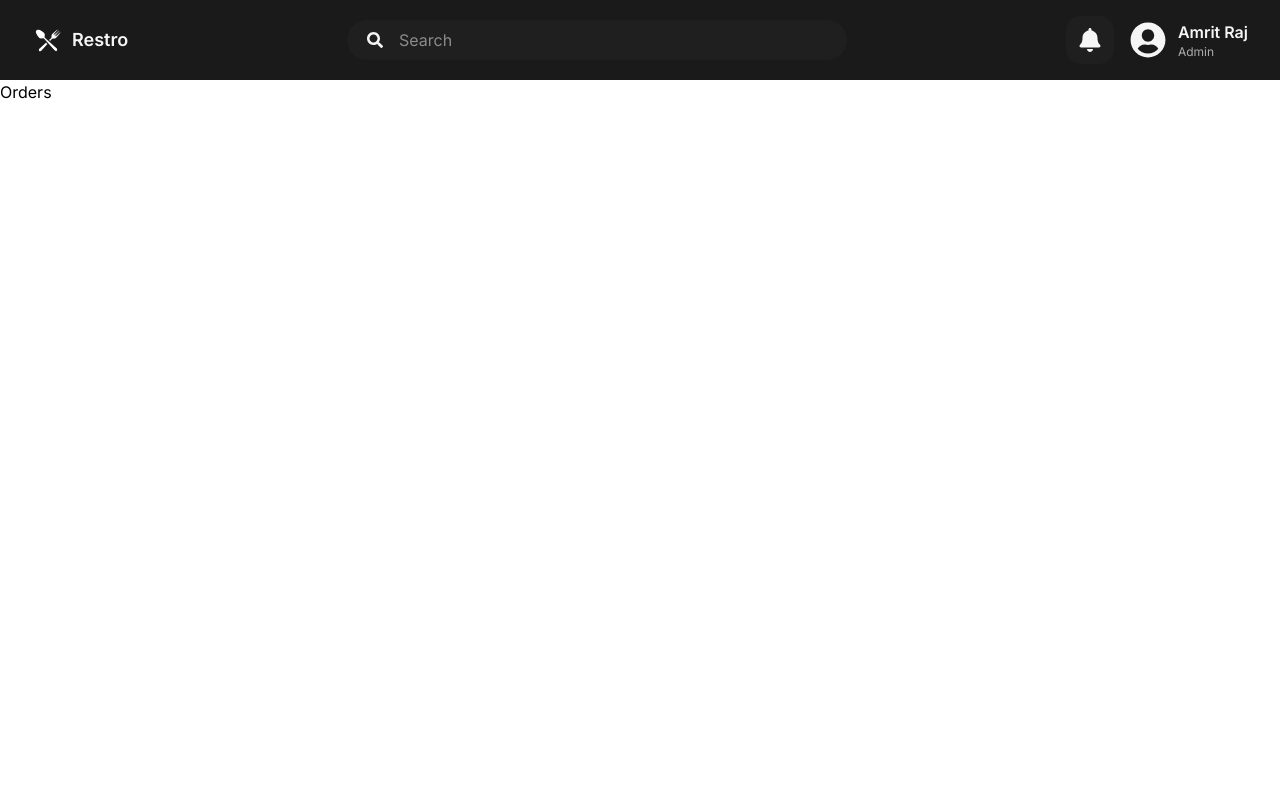
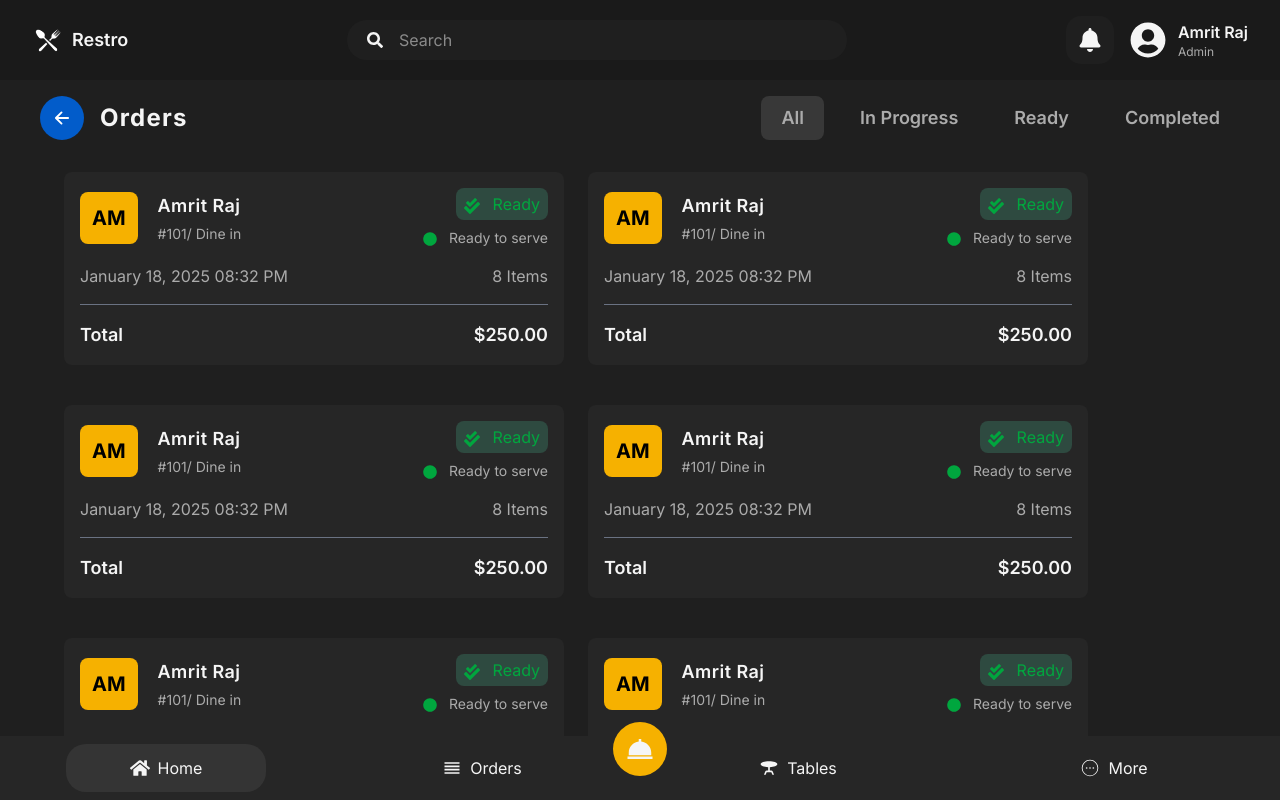
Before and after one commit to carloshtsca/restaurant-react, a React (Vite) app: page /orders in a window 1280 px wide. Built offline with nearby package versions, Linux system fonts and the light colour scheme.

Commit message:
Add Orders Page UI Design

```diff
--- a/package.json
+++ b/package.json
@@ -19,7 +19,6 @@
     "react-redux": "^9.2.0",
     "react-router-dom": "^7.5.1",
     "redux-persist": "^6.0.0",
-    "tailwind-scrollbar": "^4.0.2",
     "tailwindcss": "^4.1.4"
   },
   "devDependencies": {
--- a/src/components/home/MiniCard.jsx
+++ b/src/components/home/MiniCard.jsx
@@ -8,7 +8,7 @@
                 <button className={`${title === "Total Earnings" ? "bg-[#02ca3a]" : "bg-[#f6b100]"} p-3 rounded-lg text-[#f6f6f6] text-2xl`}>{icon}</button>
             </div>
             <div>
-                <h1 className='text-[#f5f5f5] text-4xl font-bold mt-5'>{number}</h1>
+                <h1 className='text-[#f5f5f5] text-4xl font-bold mt-5'>{title === "Total Earnings" ? `$${number}` : number}</h1>
                 <h1 className='text-[#f5f5f5] text-lg mt-2'><span className='text-[#02ca3a]'>{footerNum}%</span> than yesterday</h1>
             </div>
         </div>
--- a/src/components/home/OrderList.jsx
+++ b/src/components/home/OrderList.jsx
@@ -13,8 +13,8 @@
                 <div>
                     <h1 className='text-[#f6b100] font-semibold border border-[#f6b100] rounded-lg p-1'>Table No: 3</h1>
                 </div>
-                <div className='flex flex-col items-start gap-2'>
-                    <p className='text-green-600 px-4'><FaCheckDouble className='inline mr-2' /> Ready</p>
+                <div className='flex flex-col items-end gap-2'>
+                    <p className='text-green-600'><FaCheckDouble className='inline mr-2' /> Ready</p>
                     <p className='text-[#ababab] text-sm'><FaCircle className='inline mr-2 text-green-600' /> Ready to serve</p>
                 </div>
             </div>
--- a/src/components/home/PopularDishes.jsx
+++ b/src/components/home/PopularDishes.jsx
@@ -10,7 +10,7 @@
                     <a href='' className='text-[#025cca] text-sm font-semibold'>View all</a>
                 </div>
 
-                <div className='overflow-y-scroll h-[680px] scrollbar-hide'>
+                <div className='overflow-y-scroll h-[680px] pb-4 scrollbar-hide'>
                     {
                         popularDishes.map((dish) => {
                             return (
--- /dev/null
+++ b/src/components/orders/OrderCard.jsx
@@ -0,0 +1,33 @@
+import React from 'react';
+import { FaCheckDouble, FaCircle } from 'react-icons/fa';
+
+const OrderCard = () => {
+    return (
+        <div className='w-[500px] bg-[#262626] p-4 rounded-lg mb-4'>
+            <div className='flex items-center gap-5'>
+                <button className='bg-[#f6b100] p-3 text-xl font-bold rounded-lg'>AM</button>
+                <div className='flex items-center justify-between w-[100%]'>
+                    <div className='flex flex-col items-start gap-1'>
+                        <h1 className='text-[#f5f5f5] text-lg font-semibold tracking-wide'>Amrit Raj</h1>
+                        <p className='text-[#ababab] text-sm'>#101/ Dine in</p>
+                    </div>
+                    <div className='flex flex-col items-end gap-2'>
+                        <p className='text-green-600 bg-[#2e4a40] px-2 py-1 rounded-lg'><FaCheckDouble className='inline mr-2' /> Ready</p>
+                        <p className='text-[#ababab] text-sm'><FaCircle className='inline mr-2 text-green-600' /> Ready to serve</p>
+                    </div>
+                </div>
+            </div>
+            <div className='flex justify-between items-center mt-4 text-[#ababab]'>
+                <p>January 18, 2025 08:32 PM</p>
+                <p>8 Items</p>
+            </div>
+            <hr className='w-full mt-4 text-[#ababab] border-t-1 border-gray-500' />
+            <div className='flex items-center justify-between mt-4'>
+                <h1 className='text-[#f5f5f5] text-lg font-semibold'>Total</h1>
+                <p className='text-[#f5f5f5] text-lg font-semibold'>$250.00</p>
+            </div>
+        </div>
+    );
+};
+
+export default OrderCard;
--- /dev/null
+++ b/src/components/shared/BackButton.jsx
@@ -0,0 +1,15 @@
+import React from 'react'
+import { IoArrowBackOutline } from 'react-icons/io5';
+import { useNavigate } from 'react-router-dom';
+
+const BackButton = () => {
+    const navigate = useNavigate();
+
+    return (
+        <button onClick={() => navigate(-1)} className='bg-[#025cca] p-3 text-xl font-bold rounded-full text-white cursor-pointer'>
+            <IoArrowBackOutline />
+        </button>
+    );
+};
+
+export default BackButton;
--- a/src/components/shared/BottomNav.jsx
+++ b/src/components/shared/BottomNav.jsx
@@ -3,16 +3,19 @@
 import { MdOutlineReorder, MdTableBar  } from "react-icons/md";
 import { CiCircleMore } from "react-icons/ci";
 import { BiSolidDish } from "react-icons/bi";
+import { useNavigate } from 'react-router-dom';
 
 const BottomNav = () => {
+    const navigate = useNavigate();
+
     return (
         <div className='fixed bottom-0 left-0 right-0 bg-[#262626] p-2 h-16 flex justify-around'>
-            <button className='flex items-center justify-center text-[#f5f5f5] bg-[#343434] w-[200px] rounded-[20px]'><FaHome className='inline mr-2' size={20} /> <p>Home</p></button>
-            <button className='flex items-center justify-center text-[#f5f5f5] w-[200px]'><MdOutlineReorder className='inline mr-2' size={20} /> <p>Orders</p></button>
-            <button className='flex items-center justify-center text-[#f5f5f5] w-[200px] rounded-[20px]'><MdTableBar className='inline mr-2' size={20} /> <p>Tables</p></button>
-            <button className='flex items-center justify-center text-[#f5f5f5] w-[200px] rounded-[20px]'><CiCircleMore className='inline mr-2' size={20} /> <p>More</p></button>
+            <button onClick={() => navigate("/")} className='flex items-center justify-center text-[#f5f5f5] bg-[#343434] w-[200px] rounded-[20px] cursor-pointer'><FaHome className='inline mr-2' size={20} /> <p>Home</p></button>
+            <button onClick={() => navigate("/orders")} className='flex items-center justify-center text-[#f5f5f5] w-[200px] cursor-pointer'><MdOutlineReorder className='inline mr-2' size={20} /> <p>Orders</p></button>
+            <button onClick={() => navigate("/tables")} className='flex items-center justify-center text-[#f5f5f5] w-[200px] rounded-[20px] cursor-pointer'><MdTableBar className='inline mr-2' size={20} /> <p>Tables</p></button>
+            <button className='flex items-center justify-center text-[#f5f5f5] w-[200px] rounded-[20px] cursor-pointer'><CiCircleMore className='inline mr-2' size={20} /> <p>More</p></button>
 
-            <button className='absolute bottom-6 bg-[#f6B100] text-[#f5f5f5] rounded-full p-3 flex items-center justify-center'>
+            <button className='absolute bottom-6 bg-[#f6B100] text-[#f5f5f5] rounded-full p-3 flex items-center justify-center cursor-pointer'>
                 <BiSolidDish size={30} />
             </button>
         </div>
--- a/src/pages/Orders.jsx
+++ b/src/pages/Orders.jsx
@@ -1,8 +1,39 @@
-import React from 'react';
+import React, { useState } from 'react';
+import BottomNav from '../components/shared/BottomNav';
+import OrderCard from '../components/orders/OrderCard';
+import BackButton from '../components/shared/BackButton';
 
 const Orders = () => {
+    const [status, setStatus] = useState("all");
+
     return (
-        <div>Orders</div>
+        <section className='bg-[#1f1f1f] h-[calc(100vh-5rem)] overflow-hidden'>
+            <div className='flex items-center justify-between px-10 py-4'>
+                <div className='flex items-center gap-4'>
+                    <BackButton />
+                    <h1 className='text-[#f5f5f5] text-2xl font-bold tracking-wider'>Orders</h1>
+                </div>
+                <div className='flex items-center justify-around gap-4'>
+                    <button onClick={() => setStatus("all")} className={`text-[#ababab] text-lg ${status === "all" && "bg-[#383838] rounded-lg px-5 py-2"} rounded-lg px-5 py-2 font-semibold cursor-pointer`}>All</button>
+                    <button onClick={() => setStatus("progress")} className={`text-[#ababab] text-lg ${status === "progress" && "bg-[#383838] rounded-lg px-5 py-2"} rounded-lg px-5 py-2 font-semibold cursor-pointer`}>In Progress</button>
+                    <button onClick={() => setStatus("ready")} className={`text-[#ababab] text-lg ${status === "ready" && "bg-[#383838] rounded-lg px-5 py-2"} rounded-lg px-5 py-2 font-semibold cursor-pointer`}>Ready</button>
+                    <button onClick={() => setStatus("completed")} className={`text-[#ababab] text-lg ${status === "completed" && "bg-[#383838] rounded-lg px-5 py-2"} rounded-lg px-5 py-2 font-semibold cursor-pointer`}>Completed</button>
+                </div>
+            </div>
+
+            <div className='flex flex-wrap gap-6 px-16 py-4 overflow-y-scroll scrollbar-hide h-[calc(100vh-5rem-5rem)]'>
+                <OrderCard />
+                <OrderCard />
+                <OrderCard />
+                <OrderCard />
+                <OrderCard />
+                <OrderCard />
+                <OrderCard />
+                <OrderCard />
+            </div>
+
+            <BottomNav />
+        </section>
     );
 };
 
```
Also changed, not shown: 1 other file (tests, documents, lock files or other folders).
